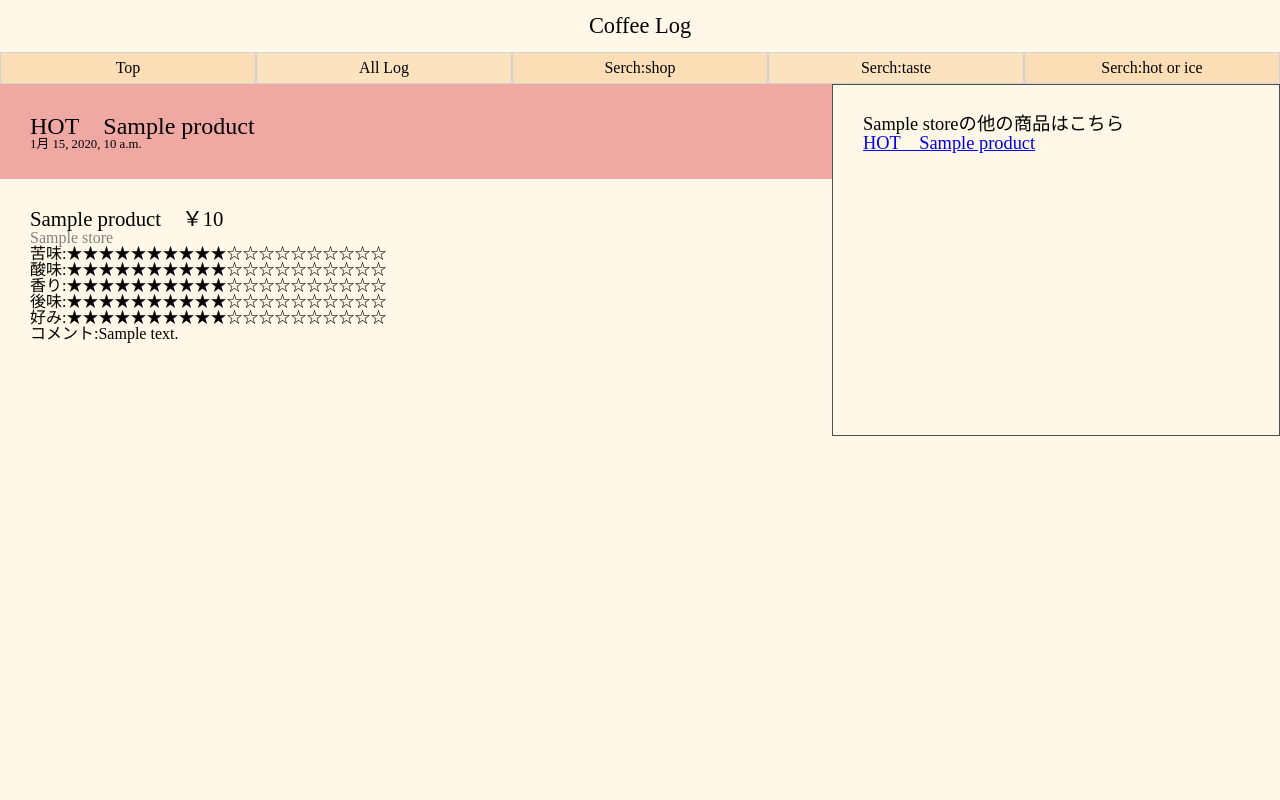
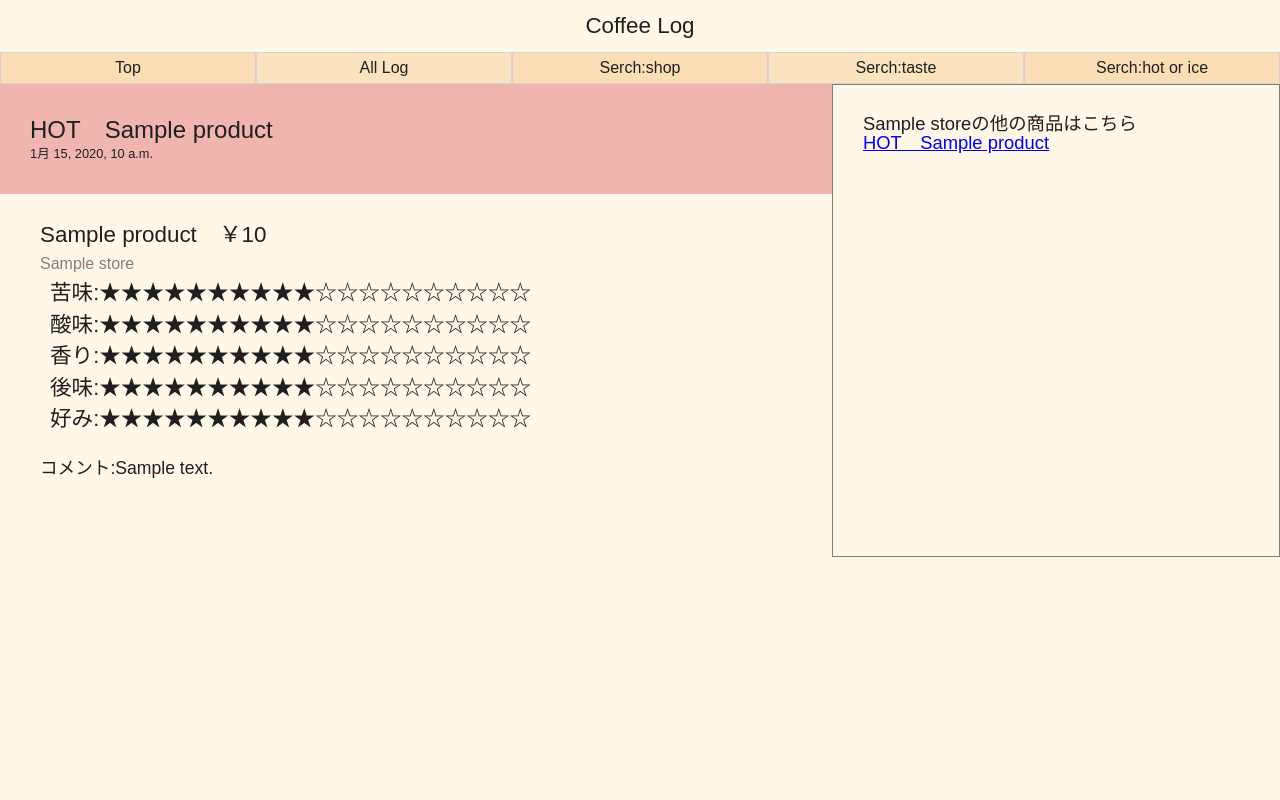
Before and after one commit to Tkutose/coffeelog, a Django app: template coffeelog/templates/coffeelog/log_detail.html in a window 1280 px wide. Run offline with Django 3.2, Linux system fonts and the light colour scheme; the template is opened without the code that fills it: most values are stand-ins (such as "Sample title", 1, 10 or a date in 2020); data that the repository does not hold is empty.

Commit message:
CSS追加

```diff
--- /dev/null
+++ b/coffeelog/static/coffeelog/css/parts/_flavor-block.scss
@@ -0,0 +1,25 @@
+@mixin flavor_detail {
+    margin: 10px;
+}
+
+.flavor {
+    font-size: 135%;
+    margin: 10px;
+}
+
+.flavor__bitter {
+    @include flavor_detail;
+}
+
+.flavor__acid {
+    @include flavor_detail;
+}
+.flavor__smell {
+    @include flavor_detail;
+}
+.flavor__after {
+    @include flavor_detail;
+}
+.flavor__like {
+    @include flavor_detail;
+}
--- a/coffeelog/static/coffeelog/css/parts/_log-block.scss
+++ b/coffeelog/static/coffeelog/css/parts/_log-block.scss
@@ -3,9 +3,17 @@
 }
 
 .log__product {
-    font-size: 130%;
+    font-size: 140%;
+    margin: 10px;
 }
 
 .log__shop {
     color: gray;
+    margin: 10px;
 }
+
+
+.log__note {
+    font-size: 110%;
+    margin: 30px 10px;
+}
--- a/coffeelog/static/coffeelog/css/parts/_other-block.scss
+++ b/coffeelog/static/coffeelog/css/parts/_other-block.scss
@@ -1,5 +1,5 @@
 .other {
-    border: solid 1px #4e4e4e;
+    border: solid 1px #7e7e7e;
     font-size: 115%;
     height: 100%;
     padding: 30px;
--- a/coffeelog/static/coffeelog/css/parts/_top-block.scss
+++ b/coffeelog/static/coffeelog/css/parts/_top-block.scss
@@ -7,11 +7,11 @@
         padding: 30px;
 
     &--ice {
-        background-color: #89e8ebab;
+        background-color: #97e6e9ab;
     }
 
     &--hot {
-        background-color: #eb8989b6;
+        background-color: #ec9b9bb6;
     }
 }
 
--- a/coffeelog/static/coffeelog/css/reset.css
+++ b/coffeelog/static/coffeelog/css/reset.css
@@ -36,6 +36,12 @@ html {
 body {
     /* 追加 coffeelog */
     background-color: #fff8e8;
+    color: #1f1f1f;
+    font-family: sans-serif;
+
+}
+
+    body {
     width: 100%;
     height: 100%;
     line-height:1;
--- a/coffeelog/static/coffeelog/css/style.css
+++ b/coffeelog/static/coffeelog/css/style.css
@@ -1,3 +1,28 @@
+.flavor {
+  font-size: 135%;
+  margin: 10px;
+}
+
+.flavor__bitter {
+  margin: 10px;
+}
+
+.flavor__acid {
+  margin: 10px;
+}
+
+.flavor__smell {
+  margin: 10px;
+}
+
+.flavor__after {
+  margin: 10px;
+}
+
+.flavor__like {
+  margin: 10px;
+}
+
 .header {
   text-align: center;
 }
@@ -13,15 +38,22 @@
 }
 
 .log__product {
-  font-size: 130%;
+  font-size: 140%;
+  margin: 10px;
 }
 
 .log__shop {
   color: gray;
+  margin: 10px;
+}
+
+.log__note {
+  font-size: 110%;
+  margin: 30px 10px;
 }
 
 .other {
-  border: solid 1px #4e4e4e;
+  border: solid 1px #7e7e7e;
   font-size: 115%;
   height: 100%;
   padding: 30px;
@@ -123,11 +155,11 @@
 }
 
 .top--ice {
-  background-color: #89e8ebab;
+  background-color: #97e6e9ab;
 }
 
 .top--hot {
-  background-color: #eb8989b6;
+  background-color: #ec9b9bb6;
 }
 
 .top__text {
--- a/coffeelog/static/coffeelog/css/style.scss
+++ b/coffeelog/static/coffeelog/css/style.scss
@@ -1,4 +1,5 @@
 @charset "UTF-8";
+@import  'parts/flavor-block';
 @import  'parts/header-block';
 @import  'parts/log-block';
 @import  'parts/other-block';
```
